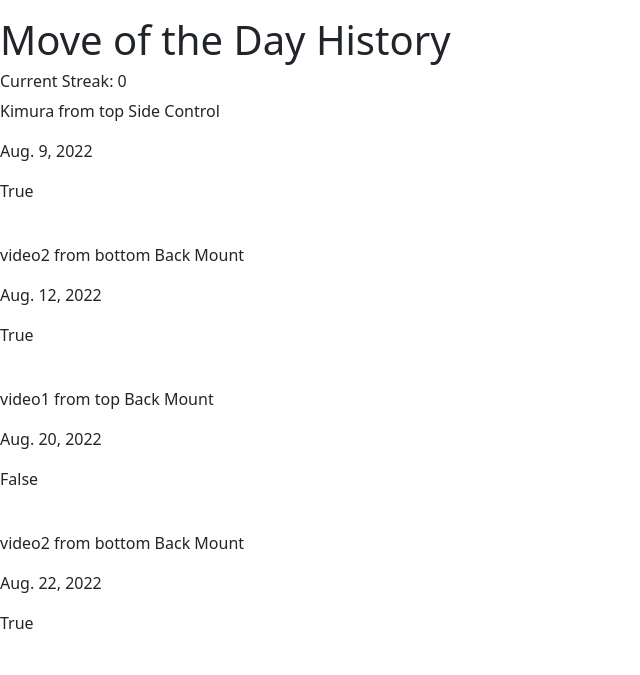
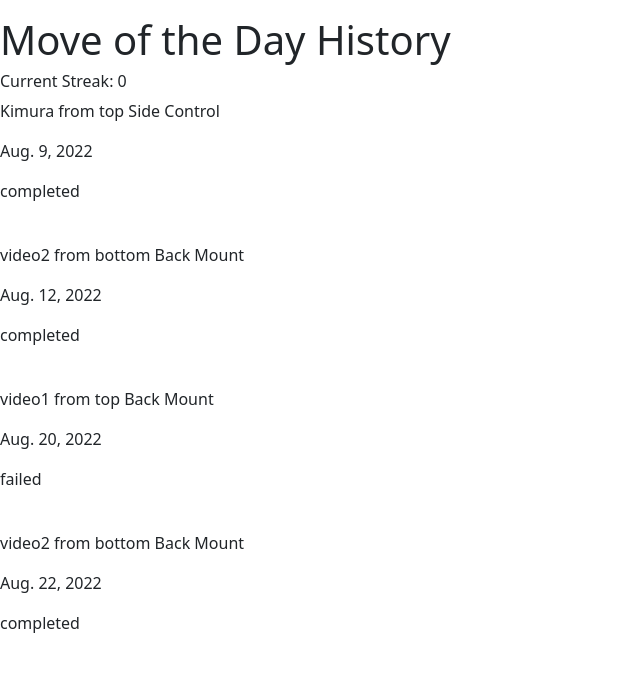
Before and after one commit to Mitchgut278/BJJ_Tracker, a Django app: page /move-of-the-day-history/ in a window 1280 px wide. Shown: the part 137-812 px from the top of the page, without its empty margins (0-640 px from the left). Run offline with Django 3.2, Linux system fonts and the light colour scheme; a user stored in the database is signed in; data comes from the database, SQL or seed files in the repository.

Commit message:
fixed motd_history template

```diff
--- a/mysite/bjjtracker/templates/bjjtracker/motd_history.html
+++ b/mysite/bjjtracker/templates/bjjtracker/motd_history.html
@@ -6,7 +6,13 @@
 {% for obj in objects %}
     <p>{{ obj.technique }}</p>
     <p>{{ obj.date }}</p>
-    <p>{{ obj.completed }}</p>
+    <p>
+        {% if obj.completed %}
+        completed
+        {% else %}
+        failed
+        {% endif %}
+    </p>
     <br>
 {% endfor %}
 
```
